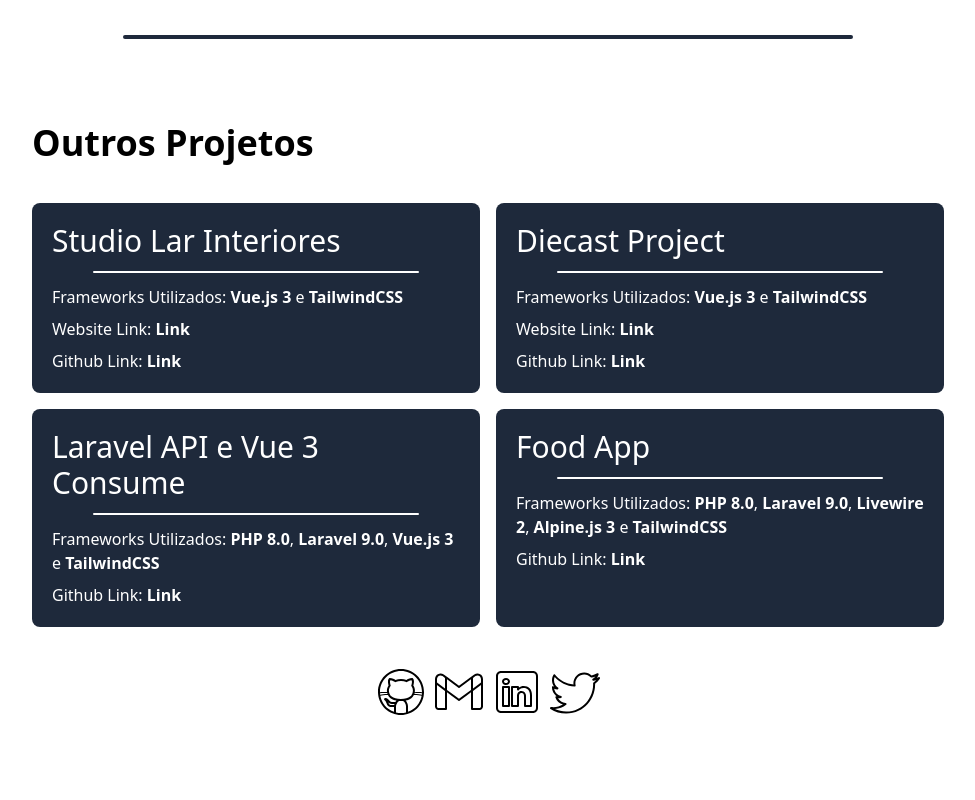
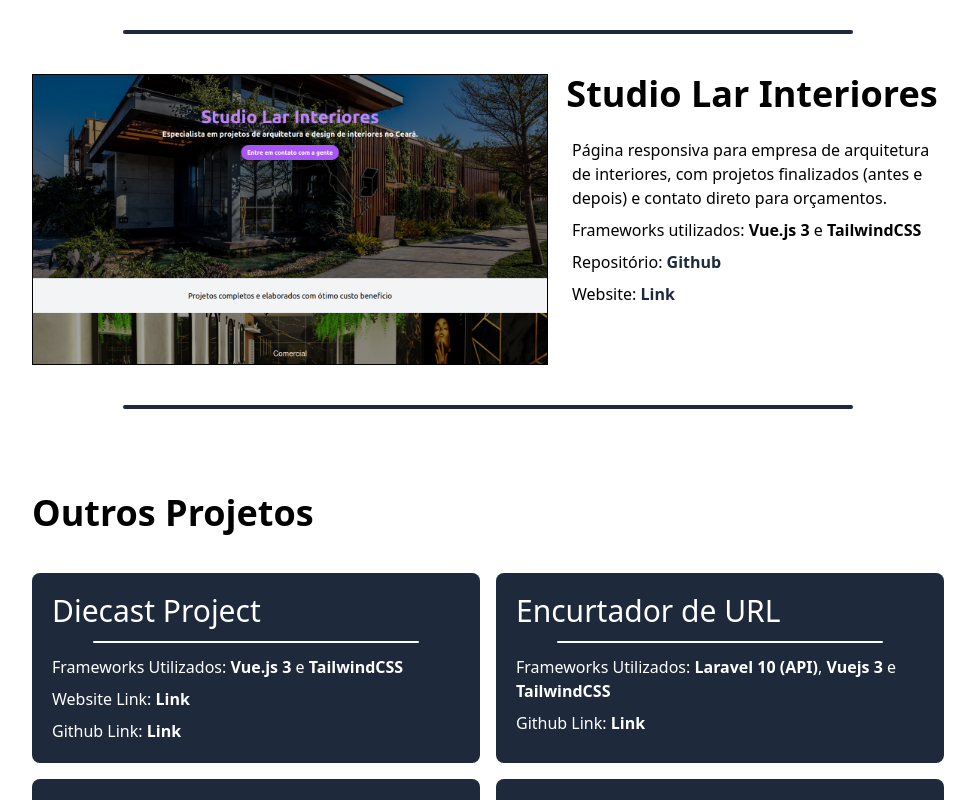
Before and after one commit to MatheusCavalc/My-Portfolio, a Vue app: page / in a window 1280 px wide. Shown: the part 2100-2900 px from the top of the page, without its empty margins (152-1127 px from the left). Built offline with nearby package versions, Linux system fonts and the light colour scheme; a web font is replaced by a local one.

Commit message:
new project

```diff
--- a/src/components/MyProjects.vue
+++ b/src/components/MyProjects.vue
@@ -20,7 +20,7 @@
                             <h1 class="text-2xl md:text-4xl font-bold text-center">Sneakers App</h1>
                         </div>
 
-                        <div class="mt-12 md:ml-3">
+                        <div class="mt-6 md:ml-3">
                             <p class="">
                                 Sneakers App é um aplicativo de e-commerce com integração de pagamento completa com o
                                 Stripe,
@@ -41,7 +41,7 @@
 
                     <div class="mt-2 md:ml-3">
                         <p>
-                            Repositório: <a href="https://github.com/MatheusCavalc/SneakersApp-livewirev3"
+                            Repositório: <a href="https://github.com/MatheusCavalc/SneakersApp-livewirev3" target="_blank"
                                 class="font-bold text-slate-800 hover:underline">Github</a>
                         </p>
                     </div>
@@ -63,7 +63,7 @@
                             <h1 class="text-2xl md:text-4xl font-bold text-center">E-newS App</h1>
                         </div>
 
-                        <div class="mt-12 md:ml-3">
+                        <div class="mt-6 md:ml-3">
                             <p class="">
                                 E-newS App é um aplicativo de notícias com editor integrado para criação e atualização de
                                 matérias, onde é possível comentar e responder nas reportagens.
@@ -81,8 +81,55 @@
 
                     <div class="mt-2 md:ml-3">
                         <p>
-                            Repositório: <a href="https://github.com/MatheusCavalc/EsportsNews-L10"
+                            Repositório: <a href="https://github.com/MatheusCavalc/EsportsNews-L10" target="_blank"
                                 class="font-bold text-slate-800 hover:underline">Github</a>
+                        </p>
+                    </div>
+                </div>
+            </div>
+
+            <div class="flex justify-center my-10">
+                <div class="h-1 w-full md:w-4/5 bg-slate-800 rounded-full"></div>
+            </div>
+
+            <div id="project-3" class="md:flex md:gap-3 mt-10">
+                <div>
+                    <a target="_blank" href="https://studio-lar-interiores.vercel.app/">
+                        <img class="object-cover border border-black" src="../assets/Studio-Lar.png" alt="Project Sneakers">
+                    </a>
+                </div>
+
+                <div class="">
+                    <div class="md:w-96 w-full">
+                        <div class="mt-4 md:mt-0">
+                            <h1 class="text-2xl md:text-4xl font-bold text-center">Studio Lar Interiores</h1>
+                        </div>
+
+                        <div class="mt-6 md:ml-3">
+                            <p class="">
+                                Página responsiva para empresa de arquitetura de interiores, com projetos finalizados (antes
+                                e depois) e contato direto para orçamentos.</p>
+                        </div>
+                    </div>
+
+                    <div class="mt-2 md:ml-3">
+                        <p>
+                            Frameworks utilizados: <span class="font-bold">Vue.js 3</span> e <span
+                                class="font-bold">TailwindCSS</span>
+                        </p>
+                    </div>
+
+                    <div class="mt-2 md:ml-3">
+                        <p>
+                            Repositório: <a class="font-bold text-slate-800 hover:underline" target="_blank"
+                                href="https://github.com/MatheusCavalc/studio-lar-interiores">Github</a>
+                        </p>
+                    </div>
+
+                    <div class="mt-2 md:ml-3">
+                        <p>
+                            Website: <a class="font-bold text-slate-800 hover:underline" target="_blank"
+                                href="https://studio-lar-interiores.vercel.app/">Link</a>
                         </p>
                     </div>
                 </div>
--- a/src/components/OtherProjects.vue
+++ b/src/components/OtherProjects.vue
@@ -9,21 +9,6 @@
             <p class="text-4xl font-bold">Outros Projetos</p>
 
             <div class="md:grid md:grid-cols-2 md:gap-4 mt-10 text-white">
-                <div class="bg-slate-800 rounded-lg p-5 mb-3 md:mb-0">
-                    <p class="text-3xl">Studio Lar Interiores</p>
-
-                    <div class="flex justify-center my-3">
-                        <div class="h-0.5 w-full md:w-4/5 bg-white rounded-full"></div>
-                    </div>
-
-                    <p class="mb-2">Frameworks Utilizados: <span class="font-bold">Vue.js 3</span> e <span
-                            class="font-bold">TailwindCSS</span></p>
-                    <p class="mb-2">Website Link: <a class="hover:text-gray-500 font-bold" target="_blank"
-                            href="https://studio-lar-interiores.vercel.app/">Link</a></p>
-                    <p>Github Link: <a class="hover:text-gray-500 font-bold" target="_blank"
-                            href="https://github.com/MatheusCavalc/studio-lar-interiores">Link</a></p>
-                </div>
-
                 <div class="bg-slate-800 rounded-lg p-5 mb-3 md:mb-0">
                     <p class="text-3xl">Diecast Project</p>
 
@@ -37,6 +22,22 @@
                             href="https://diecast-project.vercel.app/">Link</a></p>
                     <p>Github Link: <a class="hover:text-gray-500 font-bold" target="_blank"
                             href="https://github.com/MatheusCavalc/diecast-project">Link</a></p>
+                </div>
+
+                <div class="bg-slate-800 rounded-lg p-5 mb-3 md:mb-0">
+                    <p class="text-3xl">Encurtador de URL</p>
+
+                    <div class="flex justify-center my-3">
+                        <div class="h-0.5 w-full md:w-4/5 bg-white rounded-full"></div>
+                    </div>
+
+                    <p class="mb-2">Frameworks Utilizados:
+                        <span class="font-bold">Laravel 10 (API)</span>,
+                        <span class="font-bold">Vuejs 3</span> e
+                        <span class="font-bold">TailwindCSS</span>
+                    </p>
+                    <p>Github Link: <a class="hover:text-gray-500 font-bold" target="_blank"
+                            href="https://github.com/MatheusCavalc/url-shortener">Link</a></p>
                 </div>
 
                 <div class="bg-slate-800 rounded-lg p-5 mb-3 md:mb-0">
```
Also changed, not shown: src/assets/Studio-Lar.png (added).
